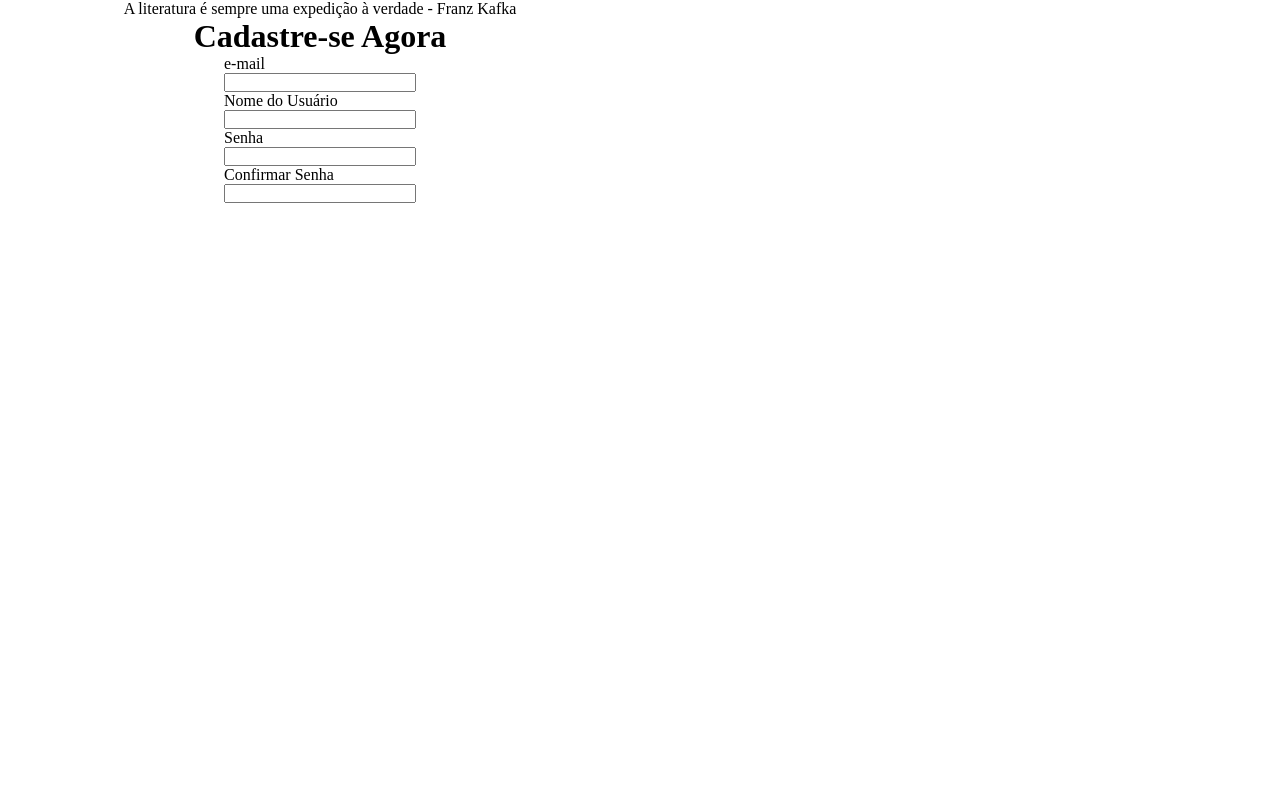
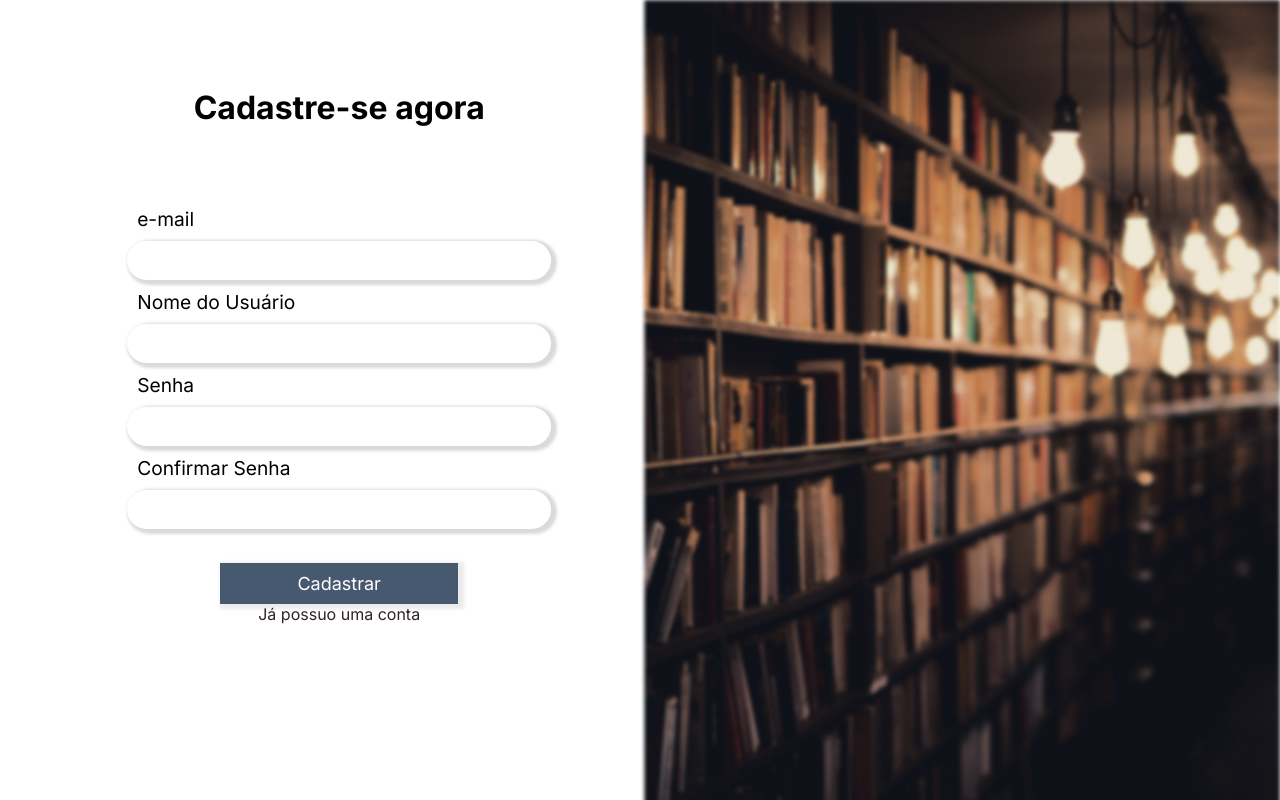
Before and after one commit to BrunoMilici/Projeto_Mil_Livros, a plain HTML site: page Cadastro.html in a window 1280 px wide. Drawn offline with Linux system fonts and the light colour scheme.

Commit message:
Alterações na tela de Cadastro

```diff
--- a/Cadastro.html
+++ b/Cadastro.html
@@ -1,27 +1,47 @@
 <!DOCTYPE html>
 <html lang="en">
+
 <head>
     <meta charset="UTF-8">
     <meta name="viewport" content="width=device-width, initial-scale=1.0">
     <title>Cadastro - Mil Livros</title>
     <link rel="stylesheet" href="Cadastrostyle.css">
 </head>
+
 <body>
     <div class="container">
 
-    <p>A literatura é sempre uma expedição à verdade - Franz Kafka</p>
-    <h1>Cadastre-se Agora</h1>
-    <div class="div_formulario">
-        <label for="email">e-mail</label>
-        <input type="email" name="" id="">
-        <label for="nome">Nome do Usuário</label>
-        <input type="text" id="input_nomeUsuario">
-        <label for="senha">Senha</label>
-        <input type="password" name="senha" id="input_senha">
-        <label for="confirmarSenha">Confirmar Senha</label>
-        <input type="password" name="Confirmarsenha" id="input_Confirmarsenha"></div>
+        <div class="div_texto">
+            <h1 class="texto">Cadastre-se agora</h1>
+        </div>
+
+        <div class="div_formulario">
+            <div class="div_input">
+                <label for="email" class="texto">e-mail</label>
+                <input type="email" name="" id="">
+            </div>
+            <div class="div_input">
+                <label for="nome" class="texto">Nome do Usuário</label>
+                <input type="text" id="input_nomeUsuario">
+            </div>
+            <div class="div_input">
+                <label for="senha" class="texto">Senha</label>
+                <input type="password" name="senha" id="input_senha">
+            </div>
+            <div class="div_input">
+                <label for="confirmarSenha" class="texto">Confirmar Senha</label>
+                <input type="password" name="Confirmarsenha" id="input_Confirmarsenha">
+            </div>
+
+            <button class="texto">Cadastrar</button>
+
+            <div class="texto login">
+                 <a href="http://">Já possuo uma conta</a>
+            </div>
+        </div>
     </div>
     <div id="div_img"></div>
 
 </body>
+
 </html>
--- a/Cadastrostyle.css
+++ b/Cadastrostyle.css
@@ -1,17 +1,106 @@
+
+@import url('https://fonts.googleapis.com/css2?family=Inter:wght@100..900&display=swap');
 *{
     padding: 0;
     margin: 0;
+}
+
+body{
+    display: flex;
+
+}
+
+.texto{
+    font-family: "Inter", sans-serif;
 }
 
 .container{
     display: flex;
     flex-direction: column;
     align-items: center;
-    width: 50%;
+    background-color: rgb(255, 255, 255);
+    height: 100vh;
+    width: 53%;
+
+}
+
+.div_texto{
+   margin-top: 10%;
+   padding: 20px;
+   padding-bottom: 70px;
 }
 
 .div_formulario{
     display: flex;
     flex-direction: column;
-    width: 30%;
+    align-items: center;
+    justify-content: space-between;
+    width: 50%;
+    height: 50%;
+    background-color: rgb(255, 255, 255);
 }
+
+.div_input{
+    display: flex;
+    flex-direction: column;
+    align-items: start;
+    font-size: larger;
+}
+
+input{
+    border-radius: 25px;
+    border: 2px solid rgb(255, 255, 255);
+    box-shadow: 3px 2px 3px 3px rgba(115, 120, 128, 0.274);
+    padding: 10px;
+    width: 400px;
+    outline: none;
+}
+
+label{
+    justify-self: start;
+    padding: 10px;
+}
+
+button{
+    padding: 10px;
+    margin-top: 10%;
+    width: 70%;
+    background-color: #47596F;
+    color: white;
+    box-shadow: 3px 2px 3px 3px rgba(115, 120, 128, 0.144);
+    transition: 0.3s;
+    font-size: large;
+    outline: none;
+    border: none;
+}
+
+button:hover  {
+    background-color: #312229;
+    cursor: default;
+}
+a{
+    text-decoration: none;
+    color: #312229;
+}
+
+.login{
+font-size: medium;
+text-decoration: none;
+color: #312229;
+}
+
+.login:hover{
+    text-decoration: underline;
+    cursor: pointer;
+}
+
+
+#div_img{
+    background-image: url("Rectangle 23.png");
+    background-size:  cover;
+    background-repeat: no-repeat;
+    height: 100vh;
+    width: 50%;
+    margin-left: 50%;
+    position: absolute;
+}
```
Also changed, not shown: README.md, Rectangle 23.png (added).
